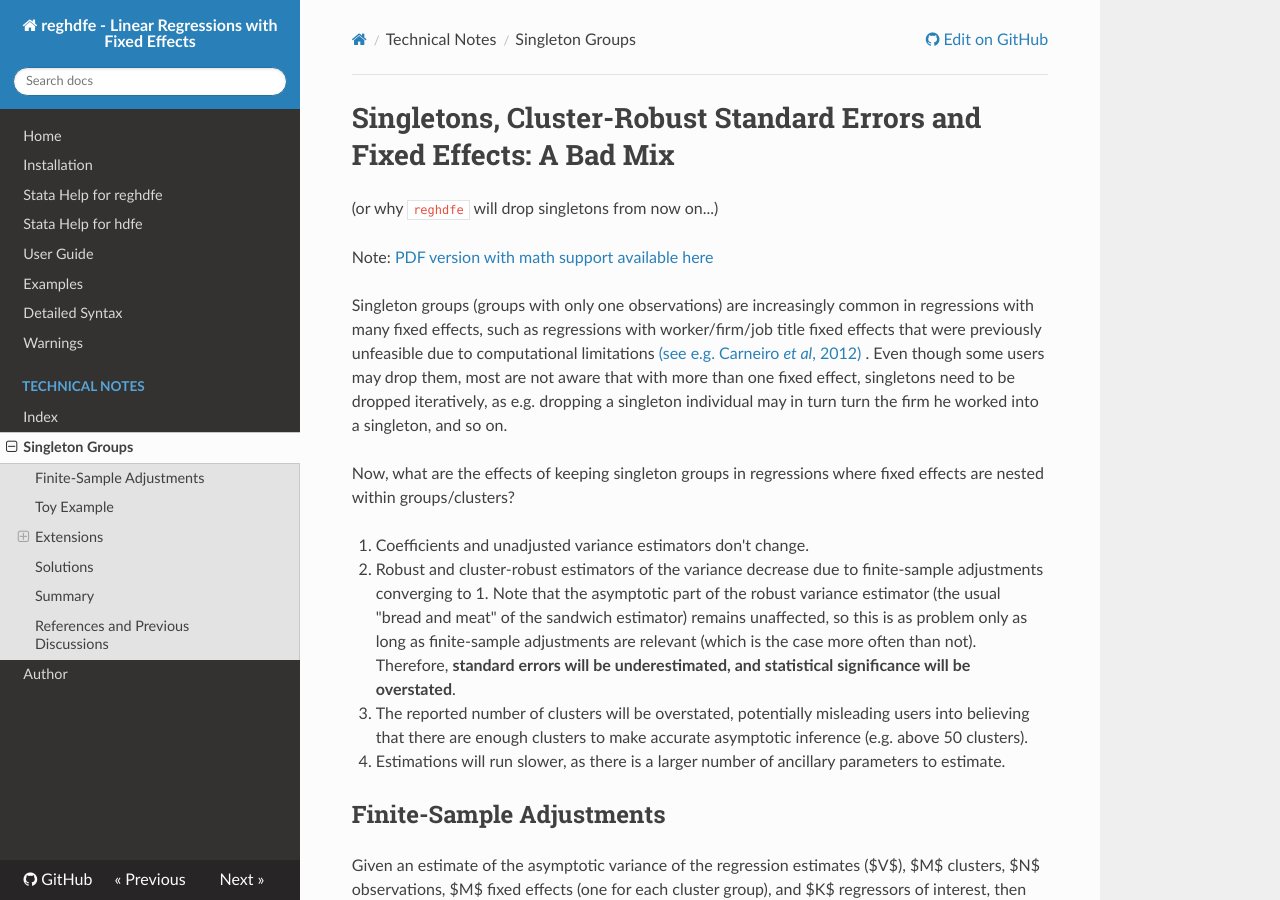
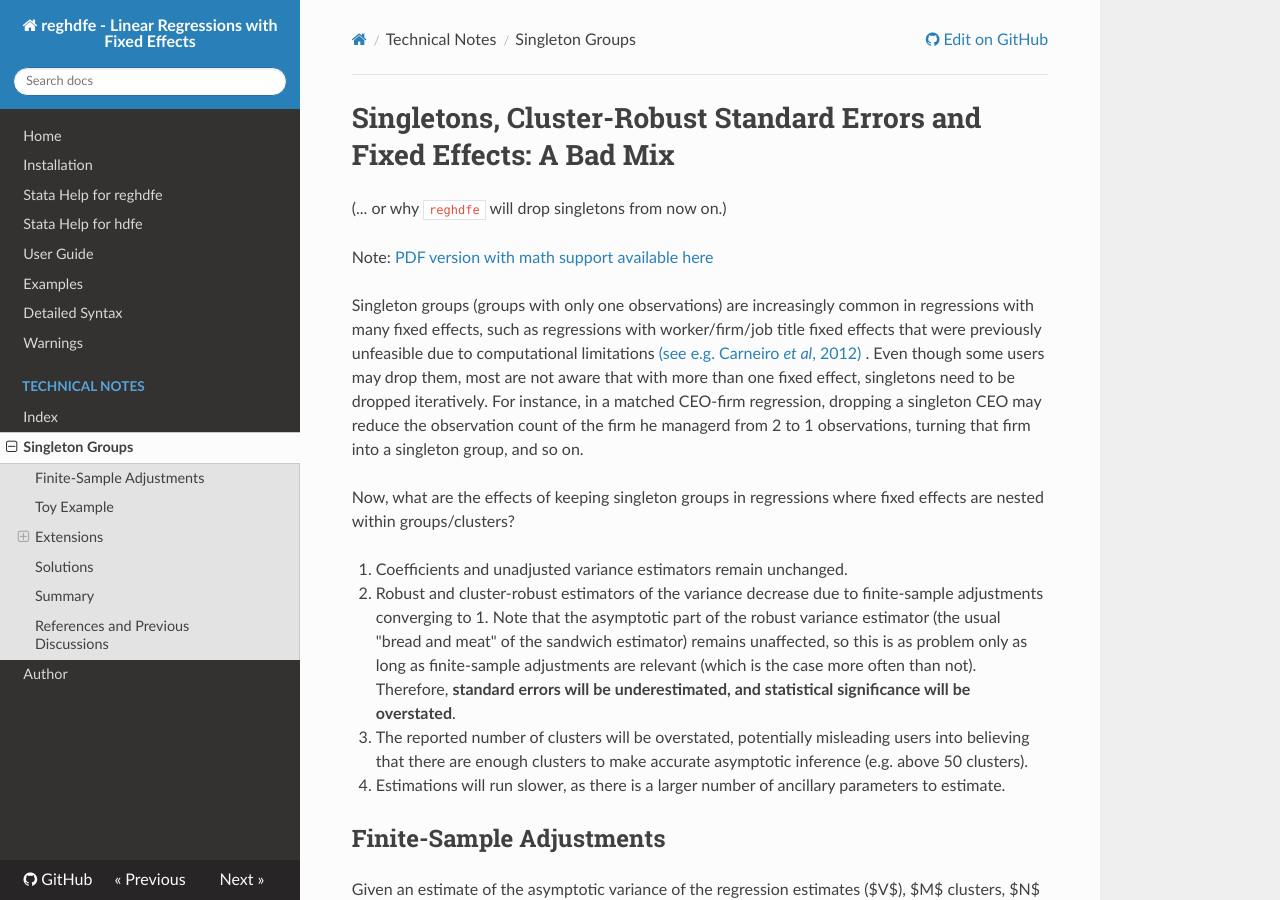
Before and after one commit to sergiocorreia/reghdfe, an MkDocs documentation site: the page built from docs/nested_within_cluster.md, in a window 1280 px wide and 900 px high. Built offline with MkDocs 1.6.1, drawn with Linux system fonts in a browser that asks for light colours; nearby versions of some CDN libraries; old or Windows-style settings are respelled for this version of MkDocs.

Commit message:
Updated nested_within_cluster.md

```diff
--- a/docs/nested_within_cluster.md
+++ b/docs/nested_within_cluster.md
@@ -1,15 +1,15 @@
 
 # Singletons, Cluster-Robust Standard Errors and Fixed Effects: A Bad Mix
 
-(or why `reghdfe` will drop singletons from now on...)
+(... or why `reghdfe` will drop singletons from now on.)
 
 Note: [PDF version with math support available here](http://scorreia.com/reghdfe/nested_within_cluster.pdf)
 
-Singleton groups (groups with only one observations) are increasingly common in regressions with many fixed effects, such as regressions with worker/firm/job title fixed effects that were previously unfeasible due to computational limitations [(see e.g. Carneiro *et al*, 2012)](https://www.aeaweb.org/articles.php?doi=10.1257/mac.4.2.133) . Even though some users may drop them, most are not aware that with more than one fixed effect, singletons need to be dropped iteratively, as e.g. dropping a singleton individual may in turn turn the firm he worked into a singleton, and so on.
+Singleton groups (groups with only one observations) are increasingly common in regressions with many fixed effects, such as regressions with worker/firm/job title fixed effects that were previously unfeasible due to computational limitations [(see e.g. Carneiro *et al*, 2012)](https://www.aeaweb.org/articles.php?doi=10.1257/mac.4.2.133) . Even though some users may drop them, most are not aware that with more than one fixed effect, singletons need to be dropped iteratively. For instance, in a matched CEO-firm regression, dropping a singleton CEO may reduce the observation count of the firm he managerd from 2 to 1 observations, turning that firm into a singleton group, and so on.
 
 Now, what are the effects of keeping singleton groups in regressions where fixed effects are nested within groups/clusters?
 
-1. Coefficients and unadjusted variance estimators don't change.
+1. Coefficients and unadjusted variance estimators remain unchanged.
 2. Robust and cluster-robust estimators of the variance decrease due to finite-sample adjustments converging to 1. Note that the asymptotic part of the robust variance estimator (the usual "bread and meat" of the sandwich estimator) remains unaffected, so this is as problem only as long as finite-sample adjustments are relevant (which is the case more often than not). Therefore, **standard errors will be underestimated, and statistical significance will be overstated**.
 3. The reported number of clusters will be overstated, potentially misleading users into believing that there are enough clusters to make accurate asymptotic inference (e.g. above 50 clusters).
 4. Estimations will run slower, as there is a larger number of ancillary parameters to estimate.
```
